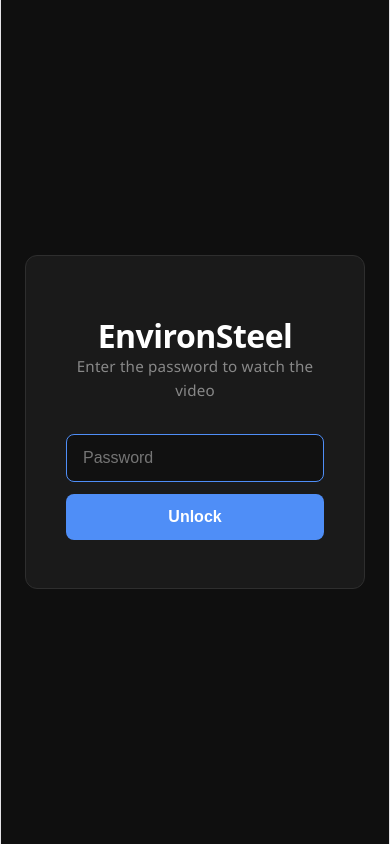
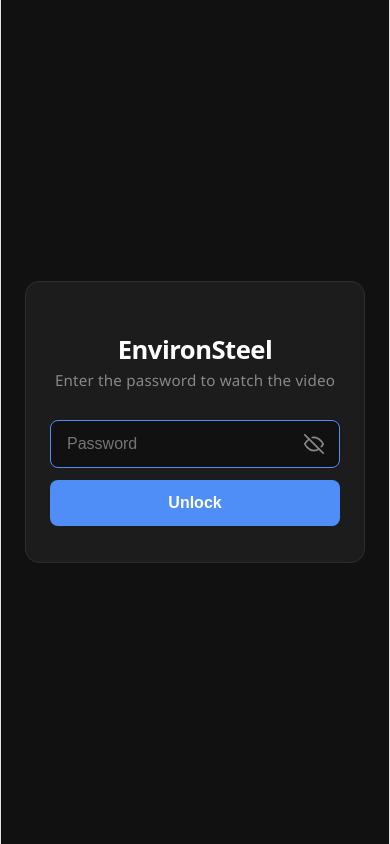
Before and after one commit to HafsahNasir/environsteel_video, a React (Vite) app: page / in a window 390 px wide. Built offline with nearby package versions, Linux system fonts and the light colour scheme.

Commit message:
Add show/hide password, larger responsive video, fullscreen button

```diff
--- a/src/App.css
+++ b/src/App.css
@@ -6,32 +6,33 @@
 
 body {
   font-family: 'Segoe UI', sans-serif;
-  background: #0f0f0f;
+  background: #111;
   color: #f0f0f0;
   min-height: 100vh;
 }
 
-/* Password Gate */
+/* ── Password Gate ── */
 .gate-container {
   min-height: 100vh;
   display: flex;
   align-items: center;
   justify-content: center;
   padding: 24px;
+  background: #111;
 }
 
 .gate-card {
-  background: #1a1a1a;
+  background: #1c1c1c;
   border: 1px solid #2e2e2e;
-  border-radius: 12px;
+  border-radius: 14px;
   padding: 48px 40px;
   width: 100%;
-  max-width: 420px;
+  max-width: 440px;
   text-align: center;
 }
 
 .title {
-  font-size: 2rem;
+  font-size: clamp(1.6rem, 5vw, 2.2rem);
   font-weight: 700;
   color: #ffffff;
   margin-bottom: 8px;
@@ -41,7 +42,7 @@ body {
 .subtitle {
   color: #888;
   font-size: 0.95rem;
-  margin-bottom: 32px;
+  margin-bottom: 28px;
 }
 
 form {
@@ -50,9 +51,15 @@ form {
   gap: 12px;
 }
 
-input[type="password"] {
+.input-wrapper {
+  position: relative;
+  display: flex;
+  align-items: center;
+}
+
+.input-wrapper input {
   width: 100%;
-  padding: 14px 16px;
+  padding: 14px 48px 14px 16px;
   border-radius: 8px;
   border: 1px solid #333;
   background: #111;
@@ -62,11 +69,34 @@ input[type="password"] {
   transition: border-color 0.2s;
 }
 
-input[type="password"]:focus {
+.input-wrapper input:focus {
   border-color: #4f8ef7;
 }
 
-button {
+.eye-btn {
+  position: absolute;
+  right: 12px;
+  background: none;
+  border: none;
+  color: #888;
+  cursor: pointer;
+  padding: 4px;
+  display: flex;
+  align-items: center;
+  justify-content: center;
+  transition: color 0.2s;
+}
+
+.eye-btn:hover {
+  color: #ccc;
+}
+
+.eye-btn svg {
+  width: 20px;
+  height: 20px;
+}
+
+.unlock-btn {
   padding: 14px;
   border-radius: 8px;
   border: none;
@@ -78,39 +108,102 @@ button {
   transition: background 0.2s;
 }
 
-button:hover {
+.unlock-btn:hover {
   background: #3a7ae0;
 }
 
 .error {
   color: #f87171;
   font-size: 0.85rem;
-  margin-top: 4px;
 }
 
-/* Video Player */
+/* ── Video Player ── */
 .player-container {
   min-height: 100vh;
   display: flex;
   flex-direction: column;
   align-items: center;
   justify-content: center;
-  padding: 32px 24px;
-  gap: 24px;
+  padding: 16px;
+  gap: 16px;
+  background: #111;
 }
 
 .video-wrapper {
-  width: 100%;
-  max-width: 900px;
+  position: relative;
+  width: 95vw;
+  max-width: 1400px;
   aspect-ratio: 16 / 9;
   border-radius: 12px;
   overflow: hidden;
   background: #000;
-  box-shadow: 0 20px 60px rgba(0, 0, 0, 0.6);
+  box-shadow: 0 24px 80px rgba(0, 0, 0, 0.8);
 }
 
 .video-wrapper iframe {
   width: 100%;
   height: 100%;
   border: none;
+  display: block;
 }
+
+.fullscreen-btn {
+  position: absolute;
+  bottom: 12px;
+  right: 12px;
+  background: rgba(0, 0, 0, 0.6);
+  border: none;
+  border-radius: 8px;
+  color: #fff;
+  cursor: pointer;
+  padding: 8px;
+  display: flex;
+  align-items: center;
+  justify-content: center;
+  transition: background 0.2s;
+  backdrop-filter: blur(4px);
+}
+
+.fullscreen-btn:hover {
+  background: rgba(79, 142, 247, 0.8);
+}
+
+.fullscreen-btn svg {
+  width: 20px;
+  height: 20px;
+}
+
+/* Fullscreen API: fill the screen */
+.video-wrapper:fullscreen,
+.video-wrapper:-webkit-full-screen,
+.video-wrapper:-moz-full-screen {
+  width: 100vw;
+  height: 100vh;
+  max-width: none;
+  border-radius: 0;
+  aspect-ratio: unset;
+}
+
+/* ── Responsive ── */
+@media (max-width: 480px) {
+  .gate-card {
+    padding: 36px 24px;
+  }
+
+  .video-wrapper {
+    width: 100vw;
+    border-radius: 0;
+  }
+
+  .player-container {
+    padding: 12px 0;
+    gap: 12px;
+  }
+}
+
+@media (max-width: 768px) {
+  .player-container {
+    justify-content: flex-start;
+    padding-top: 24px;
+  }
+}
--- a/src/App.jsx
+++ b/src/App.jsx
@@ -1,13 +1,41 @@
-import { useState } from 'react'
+import { useState, useRef } from 'react'
 import './App.css'
 
 const PASSWORD = 'Environ@123'
 const VIDEO_ID = '1D3wU99nIvicT0oX1qaOk93k1L9cV8JBO'
 
+function EyeIcon({ open }) {
+  return open ? (
+    <svg xmlns="http://www.w3.org/2000/svg" viewBox="0 0 24 24" fill="none" stroke="currentColor" strokeWidth="2" strokeLinecap="round" strokeLinejoin="round">
+      <path d="M1 12s4-8 11-8 11 8 11 8-4 8-11 8-11-8-11-8z"/>
+      <circle cx="12" cy="12" r="3"/>
+    </svg>
+  ) : (
+    <svg xmlns="http://www.w3.org/2000/svg" viewBox="0 0 24 24" fill="none" stroke="currentColor" strokeWidth="2" strokeLinecap="round" strokeLinejoin="round">
+      <path d="M17.94 17.94A10.07 10.07 0 0 1 12 20c-7 0-11-8-11-8a18.45 18.45 0 0 1 5.06-5.94"/>
+      <path d="M9.9 4.24A9.12 9.12 0 0 1 12 4c7 0 11 8 11 8a18.5 18.5 0 0 1-2.16 3.19"/>
+      <line x1="1" y1="1" x2="23" y2="23"/>
+    </svg>
+  )
+}
+
+function FullscreenIcon() {
+  return (
+    <svg xmlns="http://www.w3.org/2000/svg" viewBox="0 0 24 24" fill="none" stroke="currentColor" strokeWidth="2" strokeLinecap="round" strokeLinejoin="round">
+      <polyline points="15 3 21 3 21 9"/>
+      <polyline points="9 21 3 21 3 15"/>
+      <line x1="21" y1="3" x2="14" y2="10"/>
+      <line x1="3" y1="21" x2="10" y2="14"/>
+    </svg>
+  )
+}
+
 export default function App() {
   const [input, setInput] = useState('')
   const [unlocked, setUnlocked] = useState(false)
   const [error, setError] = useState(false)
+  const [showPassword, setShowPassword] = useState(false)
+  const videoWrapperRef = useRef(null)
 
   function handleSubmit(e) {
     e.preventDefault()
@@ -20,17 +48,28 @@ export default function App() {
     }
   }
 
+  function handleFullscreen() {
+    const el = videoWrapperRef.current
+    if (!el) return
+    if (el.requestFullscreen) el.requestFullscreen()
+    else if (el.webkitRequestFullscreen) el.webkitRequestFullscreen()
+    else if (el.mozRequestFullScreen) el.mozRequestFullScreen()
+  }
+
   if (unlocked) {
     return (
       <div className="player-container">
         <h1 className="title">EnvironSteel</h1>
-        <div className="video-wrapper">
+        <div className="video-wrapper" ref={videoWrapperRef}>
           <iframe
             src={`https://drive.google.com/file/d/${VIDEO_ID}/preview`}
-            allow="autoplay"
+            allow="autoplay; fullscreen"
             allowFullScreen
             title="EnvironSteel Video"
           />
+          <button className="fullscreen-btn" onClick={handleFullscreen} aria-label="Fullscreen">
+            <FullscreenIcon />
+          </button>
         </div>
       </div>
     )
@@ -42,15 +81,25 @@ export default function App() {
         <h1 className="title">EnvironSteel</h1>
         <p className="subtitle">Enter the password to watch the video</p>
         <form onSubmit={handleSubmit}>
+          <div className="input-wrapper">
             <input
-            type="password"
+              type={showPassword ? 'text' : 'password'}
               value={input}
               onChange={(e) => { setInput(e.target.value); setError(false) }}
               placeholder="Password"
               autoFocus
             />
+            <button
+              type="button"
+              className="eye-btn"
+              onClick={() => setShowPassword(v => !v)}
+              aria-label={showPassword ? 'Hide password' : 'Show password'}
+            >
+              <EyeIcon open={showPassword} />
+            </button>
+          </div>
           {error && <p className="error">Incorrect password. Please try again.</p>}
-          <button type="submit">Unlock</button>
+          <button type="submit" className="unlock-btn">Unlock</button>
         </form>
       </div>
     </div>
```
Also changed, not shown: 1 other file (tests, documents, lock files or other folders). Lines whose indentation alone changed are shown as unchanged.
